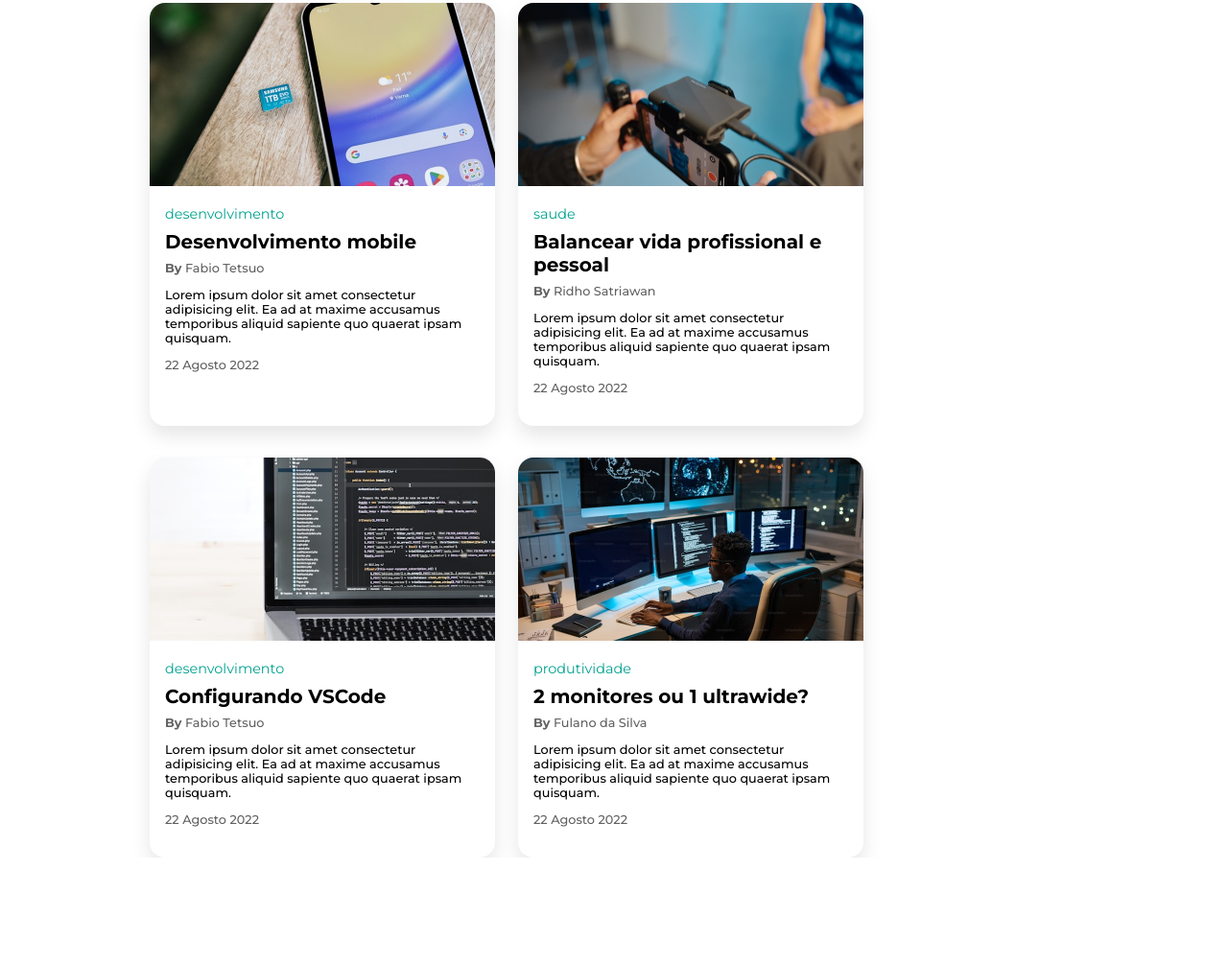
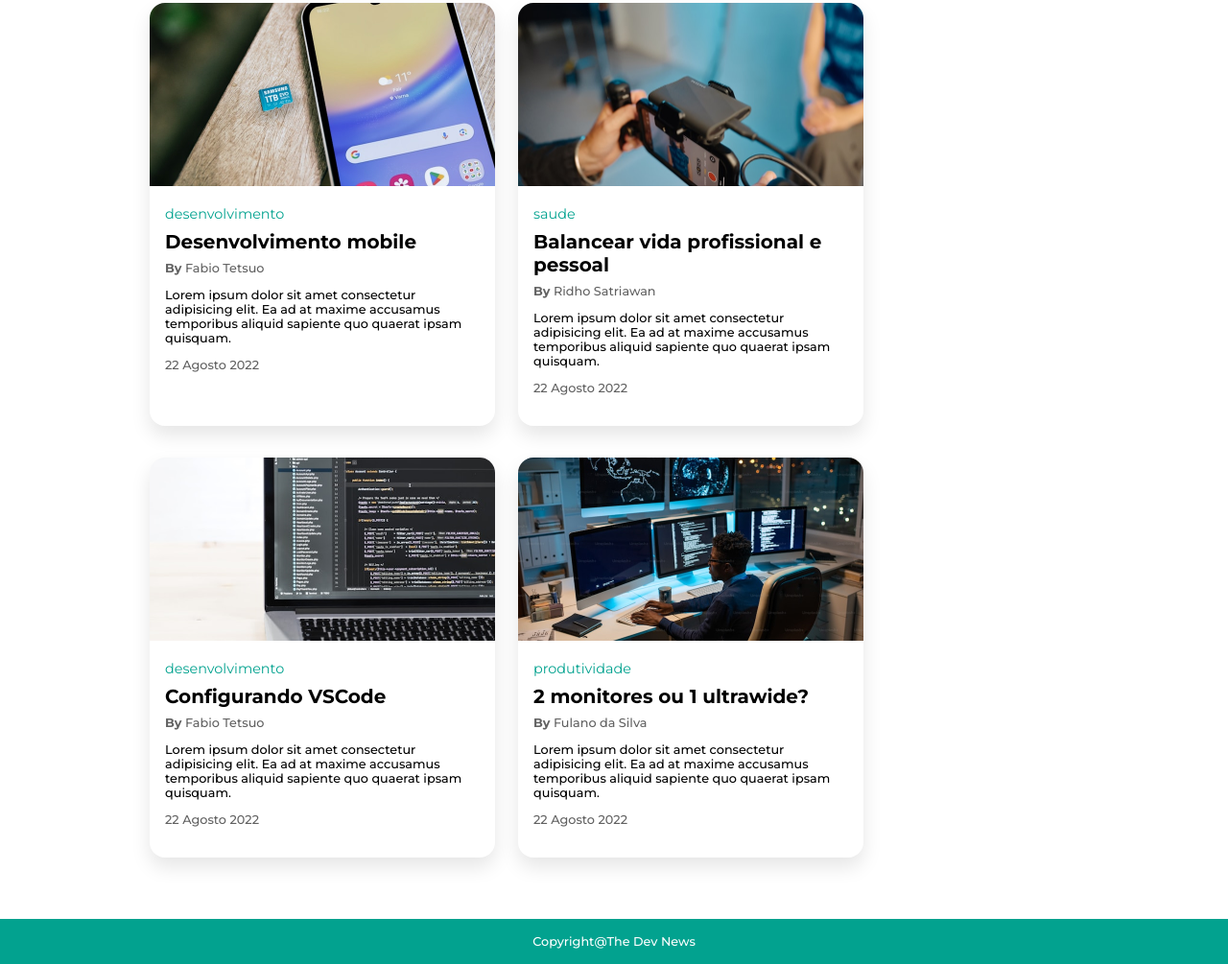
Before and after one commit to luis5rela/RID149088_Desafio01, a plain HTML site: page index.html in a window 1280 px wide. Shown: the part 609-1614 px from the top of the page at 96% size. Before the commit the page ends 1503 px from the top, so only its background shows below. Drawn offline with Linux system fonts and the light colour scheme.

Commit message:
config footer secttion done!

```diff
--- a/index.html
+++ b/index.html
@@ -81,6 +81,12 @@
                 </div>
             </article>
         </section>
+        <aside>
+
+        </aside>
     </main>
+    <footer class="titleColor">
+        <p>Copyright@The Dev News</p>
+    </footer>
 </body>
 </html>
--- a/style.css
+++ b/style.css
@@ -110,3 +110,12 @@ header > h1{
     grid-template-columns: repeat(2, auto);
     gap: 1.5rem;
 }
+footer{
+    display: flex;
+    justify-content: center;
+    margin-top: 4rem;
+    margin-bottom: 0;
+}
+footer > p{
+    margin: 1rem 0 1rem 0;
+}
```
